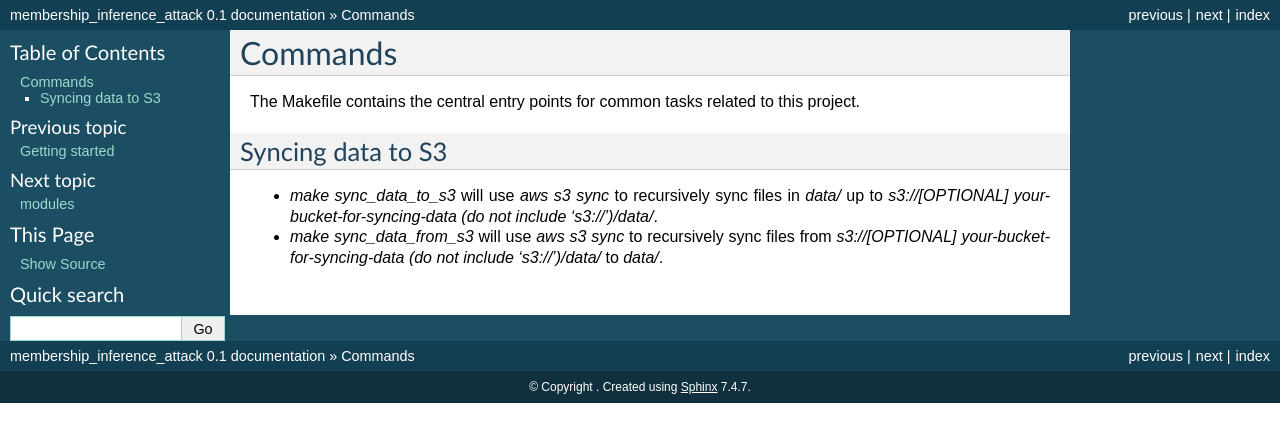
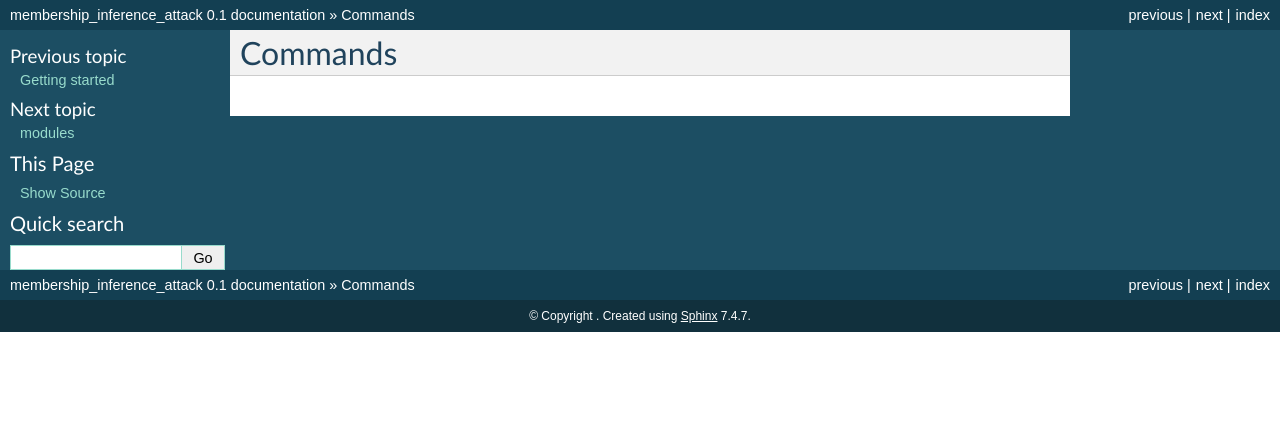
Before and after one commit to DisaitekAI/membership_inference_attack, a Sphinx documentation site: the page built from docs/commands.rst, in a window 1280 px wide. Shown: the top 442 px of the page. Built offline with Sphinx 7.4.7, drawn with Linux system fonts in a browser that asks for light colours.

Commit message:
doc update

```diff
--- a/docs/commands.rst
+++ b/docs/commands.rst
@@ -1,10 +1,2 @@
 Commands
 ========
-
-The Makefile contains the central entry points for common tasks related to this project.
-
-Syncing data to S3
-^^^^^^^^^^^^^^^^^^
-
-* `make sync_data_to_s3` will use `aws s3 sync` to recursively sync files in `data/` up to `s3://[OPTIONAL] your-bucket-for-syncing-data (do not include 's3://')/data/`.
-* `make sync_data_from_s3` will use `aws s3 sync` to recursively sync files from `s3://[OPTIONAL] your-bucket-for-syncing-data (do not include 's3://')/data/` to `data/`.
--- a/docs/getting-started.rst
+++ b/docs/getting-started.rst
@@ -1,6 +1,2 @@
 Getting started
 ===============
-
-This is where you describe how to get set up on a clean install, including the
-commands necessary to get the raw data (using the `sync_data_from_s3` command,
-for example), and then how to make the cleaned, final data sets.
```
